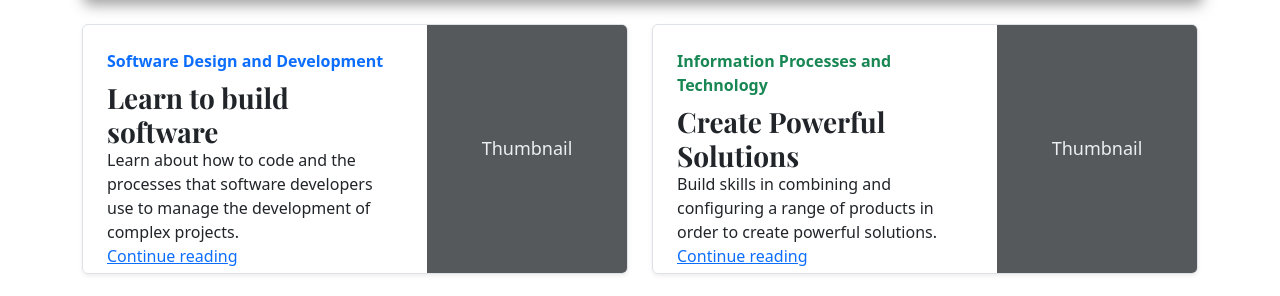
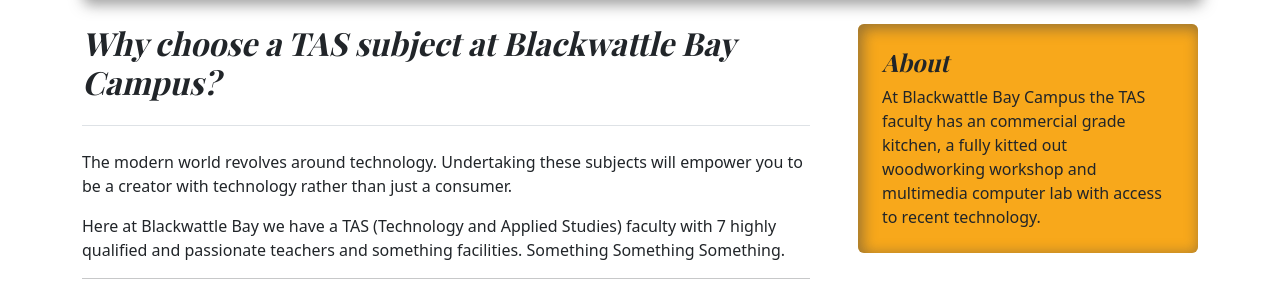
Before and after one commit to blackwattleTas/blackwattleTas.github.io, a plain HTML site: page index.html in a window 1280 px wide. Shown: the part 498-794 px from the top of the page. Drawn offline with nearby package versions, Linux system fonts and the light colour scheme.

Commit message:
Add files via upload

```diff
--- a/index.html
+++ b/index.html
@@ -156,36 +156,7 @@
     </div>
   </div>
 
-  <div class="row mb-2">
-    <div class="col-md-6">
-      <div class="row g-0 border rounded overflow-hidden flex-md-row mb-4 shadow-sm h-md-250 position-relative">
-        <div class="col p-4 d-flex flex-column position-static">
-          <strong class="d-inline-block mb-2 text-primary">Software Design and Development</strong>
-          <h3 class="mb-0">Learn to build software</h3>
-          <p class="card-text mb-auto">Learn about how to code and the processes that software developers use to manage the development of complex projects.</p>
-          <a href="#" class="stretched-link">Continue reading</a>
-        </div>
-        <div class="col-auto d-none d-lg-block">
-          <svg class="bd-placeholder-img" width="200" height="250" xmlns="http://www.w3.org/2000/svg" role="img" aria-label="Placeholder: Thumbnail" preserveAspectRatio="xMidYMid slice" focusable="false"><title>Placeholder</title><rect width="100%" height="100%" fill="#55595c"/><text x="50%" y="50%" fill="#eceeef" dy=".3em">Thumbnail</text></svg>
 
-        </div>
-      </div>
-    </div>
-    <div class="col-md-6">
-      <div class="row g-0 border rounded overflow-hidden flex-md-row mb-4 shadow-sm h-md-250 position-relative">
-        <div class="col p-4 d-flex flex-column position-static">
-          <strong class="d-inline-block mb-2 text-success">Information Processes and Technology</strong>
-          <h3 class="mb-0">Create Powerful Solutions</h3>
-          <p class="mb-auto">Build skills in combining and configuring a range of products in order to create powerful solutions.</p>
-          <a href="#" class="stretched-link">Continue reading</a>
-        </div>
-        <div class="col-auto d-none d-lg-block">
-          <svg class="bd-placeholder-img" width="200" height="250" xmlns="http://www.w3.org/2000/svg" role="img" aria-label="Placeholder: Thumbnail" preserveAspectRatio="xMidYMid slice" focusable="false"><title>Placeholder</title><rect width="100%" height="100%" fill="#55595c"/><text x="50%" y="50%" fill="#eceeef" dy=".3em">Thumbnail</text></svg>
-
-        </div>
-      </div>
-    </div>
-  </div>
 
   <div class="row g-5">
     <div class="col-md-8">
```
